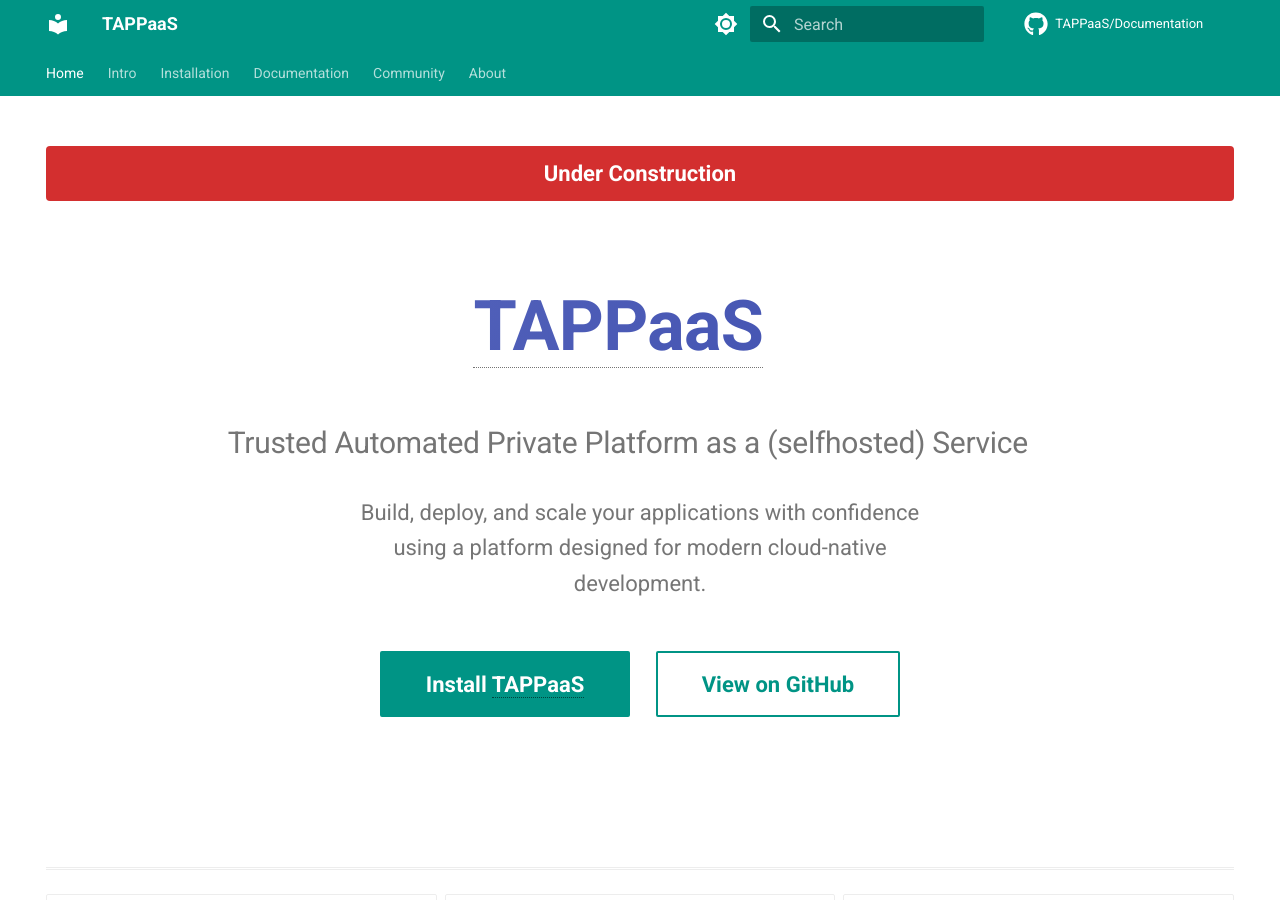
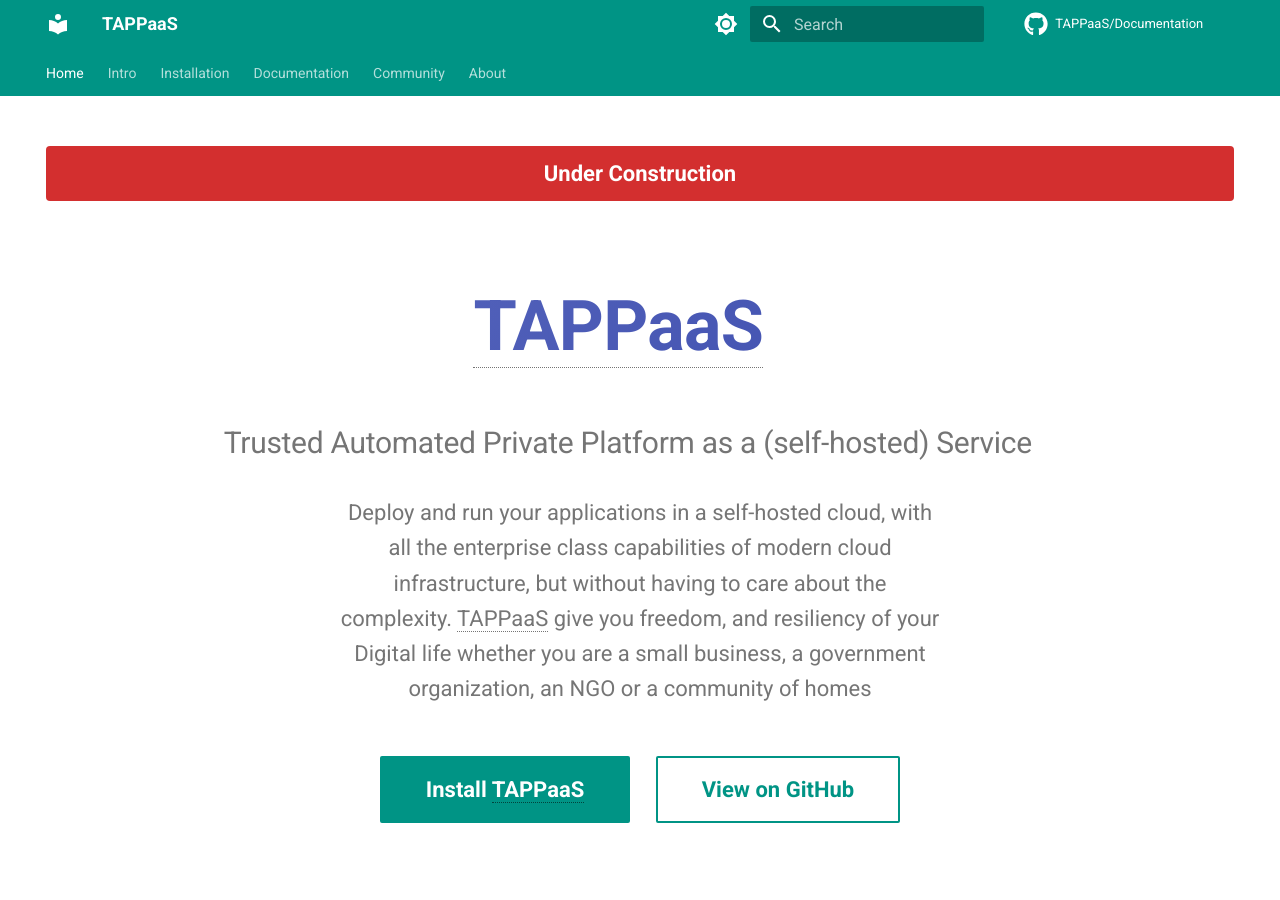
Before and after one commit to TAPPaaS/Documentation, an MkDocs documentation site: the page built from docs/index.md, in a window 1280 px wide and 900 px high. Built offline with MkDocs 1.6.1 and Material for MkDocs 9.7.7, drawn with Linux system fonts in a browser that asks for light colours; comment, search, counter and statistics services are not loaded.

Commit message:
update frontpage

```diff
--- a/docs/index.md
+++ b/docs/index.md
@@ -30,9 +30,9 @@
 
 # **TAPPaaS**
 
-### Trusted Automated Private Platform as a (selfhosted) Service
+### Trusted Automated Private Platform as a (self-hosted) Service
 
-Build, deploy, and scale your applications with confidence using a platform designed for modern cloud-native development.
+Deploy and run your applications in a self-hosted cloud, with all the enterprise class capabilities of modern cloud infrastructure, but without having to care about the complexity. TAPPaaS give you freedom, and resiliency of your Digital life whether you are a small business, a government organization, an NGO or a community of homes
 
 [Install TAPPaaS](installation/index.md){ .md-button .md-button--primary }
 [View on GitHub](https://github.com/TAPPaaS){ .md-button }
```
